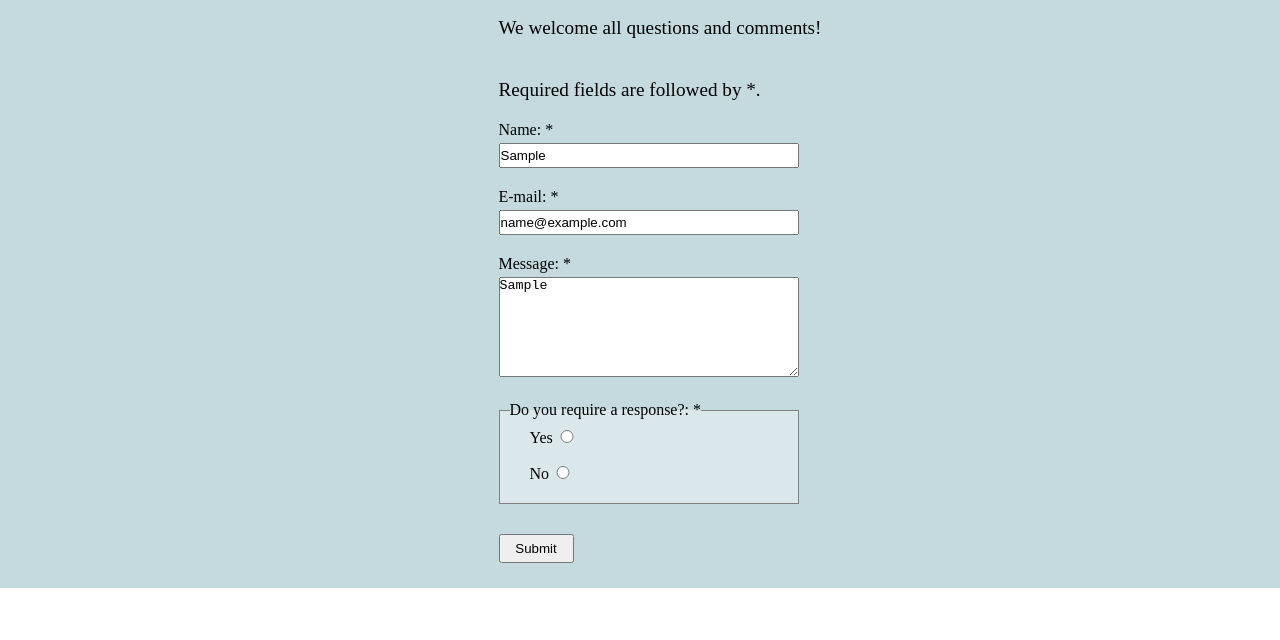
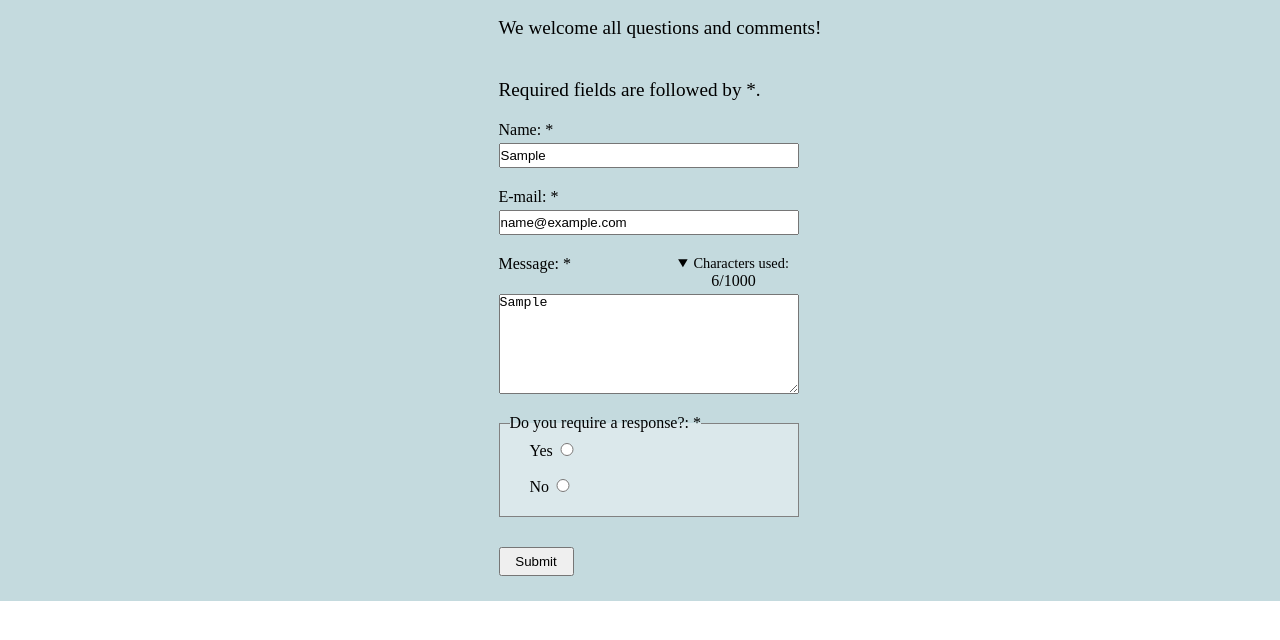
Before and after one commit to lydiamae/coding-club-website, a website: page contact.html in a window 1280 px wide. Both pictures are taken after typing "Sample", "name@example.com", "Sample" into the empty fields and a click on the button "Submit". Shown: the part 134-774 px from the top of the page. Drawn offline with Linux system fonts and the light colour scheme; a web font is replaced by a local one.

Commit message:
Add character counter details to message field

```diff
--- a/contact-form-validation.js
+++ b/contact-form-validation.js
@@ -10,6 +10,23 @@ const submit = document.getElementById('submit');
 const match = {
     name: /[a-zA-Z]/,
     email: /[a-zA-Z0-9_\-\.]{2,}[@][a-zA-Z0-9_\-]{2,}[\.][a-zA-Z0-9_\-\.]{2,}/
+};
+
+// update the character counter when textarea input changes
+message.oninput = () => {
+    const msgMaxChar = 1000;
+    let charCountDisplay = document.querySelector('.char-count');
+    let charCount = msg.value.length;
+
+    // update the character counter
+    charCountDisplay.textContent = charCount;
+
+    // if the amount of characters exceeds the maximum value accepted, make the text red
+    if (charCount > msgMaxChar) {
+        charCountDisplay.style.color = 'red';
+    } else {
+        charCountDisplay.style.color = 'black';
+    }
 };
 
 submit.addEventListener('click', event => {
--- a/contact.html
+++ b/contact.html
@@ -36,8 +36,12 @@
                 <label for="email">E-mail: *</label>
                     <input type="email" name="email" id="email" autocomplete="email">
             </section>
-            <section>
+            <section class="message-container">
                 <label for="message">Message: *</label>
+                <details class ="char-details" open>
+                    <summary>Characters used:</summary>
+                    <div class="char-count">0</div>/1000
+                </details>
                 <textarea name="message" id="message"></textarea>
             </section>
             <section>
--- a/style.css
+++ b/style.css
@@ -128,7 +128,33 @@ input:not([type=radio]), textarea {
     width: 300px;
 }
 
-textarea {
+.message-container {
+    display: grid;
+    grid-template-columns: repeat(2, 130px);
+    grid-template-rows: repeat(2);
+    width: 300px;
+    grid-column-gap: 40px;
+    /* background-color: red; */
+}
+
+.message-container label {
+    grid-column: 1;
+    grid-row: 1;
+}
+
+.message-container summary {
+    grid-column: 2;
+    grid-row: 1;
+    font-size: 0.9rem;
+}
+
+.char-count {
+    display: inline;
+}
+
+.message-container textarea {
+    grid-column: 1 / span 2;
+    grid-row: 2;
     min-height: 100px;
     resize: vertical;
 }
```
